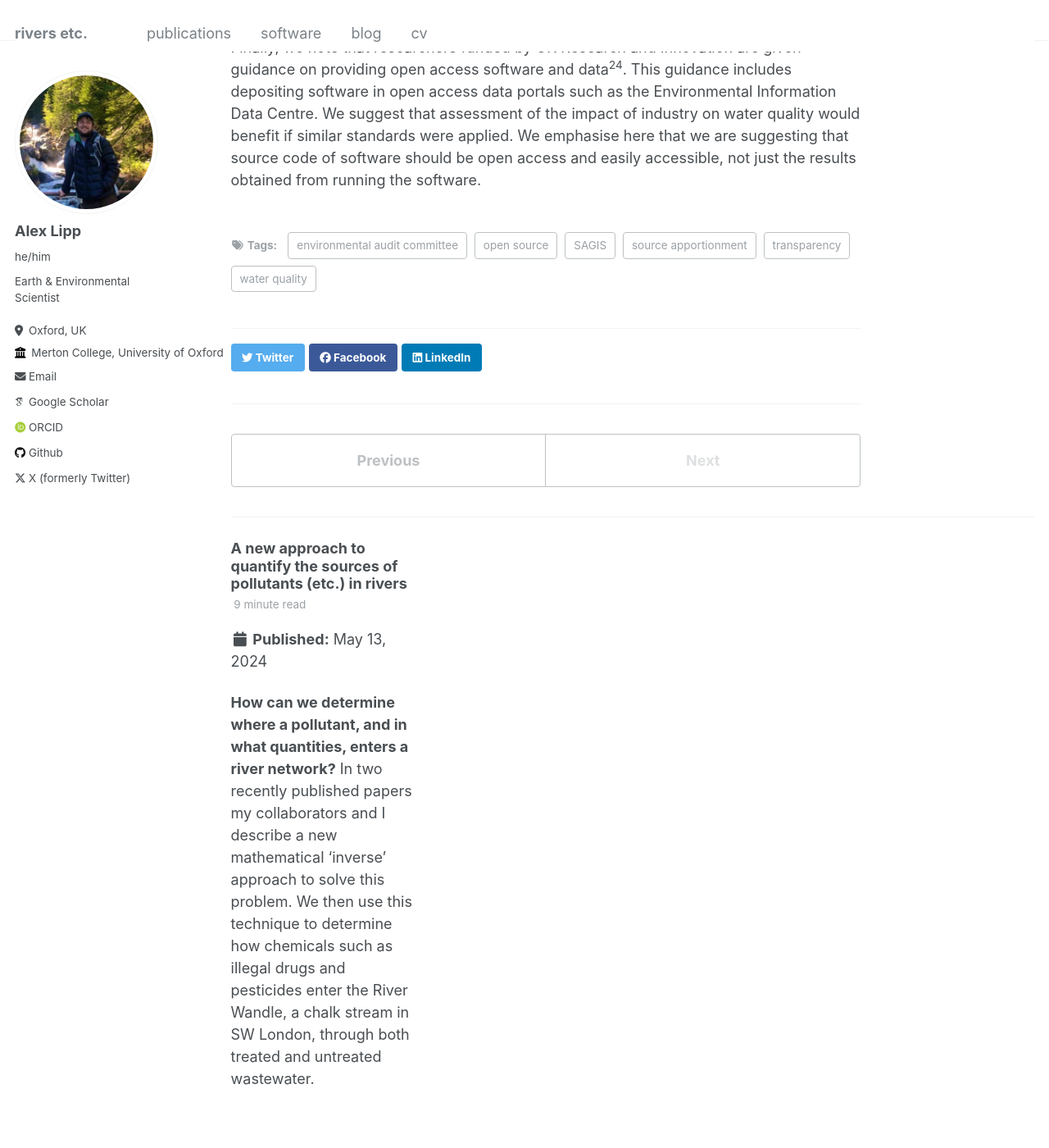
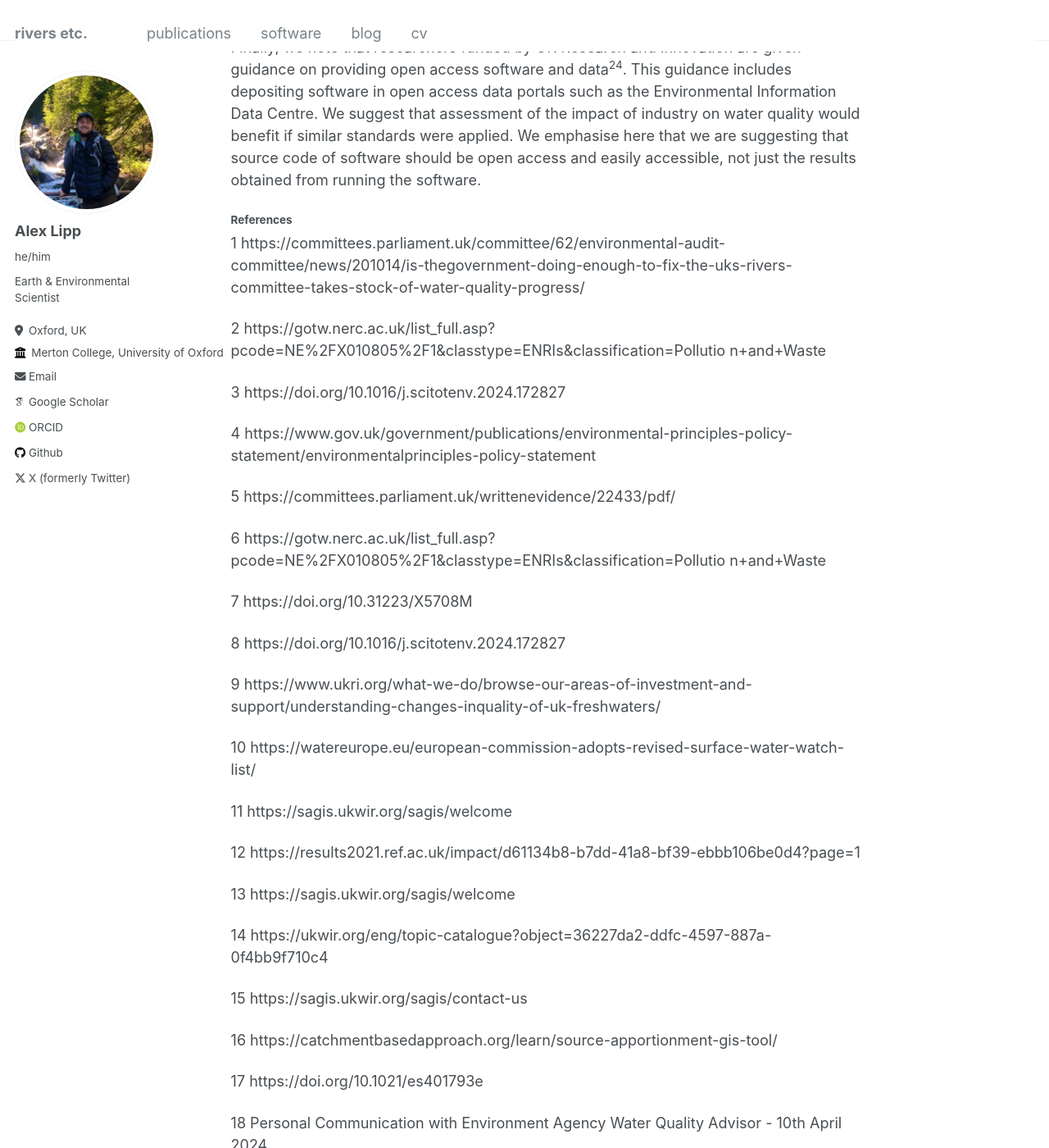
Before and after one commit to AlexLipp/alexlipp.github.io, a Jekyll site: the page built from _posts/2024-05-15-eac.md, in a window 1280 px wide and 1400 px high, scrolled down 4502 px. Shown: the whole window at 82% size. Built offline with Jekyll 4.4.1, drawn with Linux system fonts in a browser that asks for light colours; some web fonts are replaced; some of the changed text lies outside the part shown.

Commit message:
Add references

```diff
--- a/_posts/2024-05-15-eac.md
+++ b/_posts/2024-05-15-eac.md
@@ -88,3 +88,55 @@ We recommend that all computational tools and models used for water quality  ass
 An example of good practice that we are aware of is the “SPAtially Referenced Regression On Watershed attributes” (SPARROW) model, produced by the United States Geological Survey (USGS). SPARROW fulfils a very similar purpose to the SAGIS model previously discussed, assessing the impact of various pollutant sources on water quality in rivers. The USGS have made SPARROW available for free in multiple programming languages along with the source code, examples of use, and documentation. We suggest a similar approach ought to be adopted.
 
 Finally, we note that researchers funded by UK Research and Innovation are given guidance on providing open access software and data<sup>24</sup>. This guidance includes depositing software in open access data portals such as the Environmental Information Data Centre. We suggest that assessment of the impact of industry on water quality would benefit if similar standards were applied. We emphasise here that we are suggesting that source code of software should be open access and easily accessible, not just the results obtained from running the software.
+
+#### References
+
+1 https://committees.parliament.uk/committee/62/environmental-audit-committee/news/201014/is-thegovernment-doing-enough-to-fix-the-uks-rivers-committee-takes-stock-of-water-quality-progress/
+
+2 https://gotw.nerc.ac.uk/list_full.asp?pcode=NE%2FX010805%2F1&classtype=ENRIs&classification=Pollutio
+n+and+Waste
+
+3 https://doi.org/10.1016/j.scitotenv.2024.172827
+
+4 https://www.gov.uk/government/publications/environmental-principles-policy-statement/environmentalprinciples-policy-statement
+
+5 https://committees.parliament.uk/writtenevidence/22433/pdf/
+
+6 https://gotw.nerc.ac.uk/list_full.asp?pcode=NE%2FX010805%2F1&classtype=ENRIs&classification=Pollutio
+n+and+Waste
+
+7 https://doi.org/10.31223/X5708M
+
+8 https://doi.org/10.1016/j.scitotenv.2024.172827
+
+9 https://www.ukri.org/what-we-do/browse-our-areas-of-investment-and-support/understanding-changes-inquality-of-uk-freshwaters/
+
+10 https://watereurope.eu/european-commission-adopts-revised-surface-water-watch-list/
+
+11 https://sagis.ukwir.org/sagis/welcome
+
+12 https://results2021.ref.ac.uk/impact/d61134b8-b7dd-41a8-bf39-ebbb106be0d4?page=1
+
+13 https://sagis.ukwir.org/sagis/welcome
+
+14 https://ukwir.org/eng/topic-catalogue?object=36227da2-ddfc-4597-887a-0f4bb9f710c4
+
+15 https://sagis.ukwir.org/sagis/contact-us
+
+16 https://catchmentbasedapproach.org/learn/source-apportionment-gis-tool/
+
+17 https://doi.org/10.1021/es401793e
+
+18 Personal Communication with Environment Agency Water Quality Advisor - 10th April 2024
+
+19 https://www.nature.com/articles/s41545-021-00108-3
+
+20 https://www.nature.com/articles/s41597-022-01710-x
+
+21 https://www.gov.uk/guidance/the-technology-code-of-practice#full-publication-update-history
+
+22 https://www.gov.uk/guidance/be-open-and-use-open-source
+
+23 https://www.gov.uk/government/collections/open-standards-for-government-data-and-technology
+
+24 https://www.ukri.org/publications/ukri-open-access-policy/uk-research-and-innovation-open-access-policy/
```
